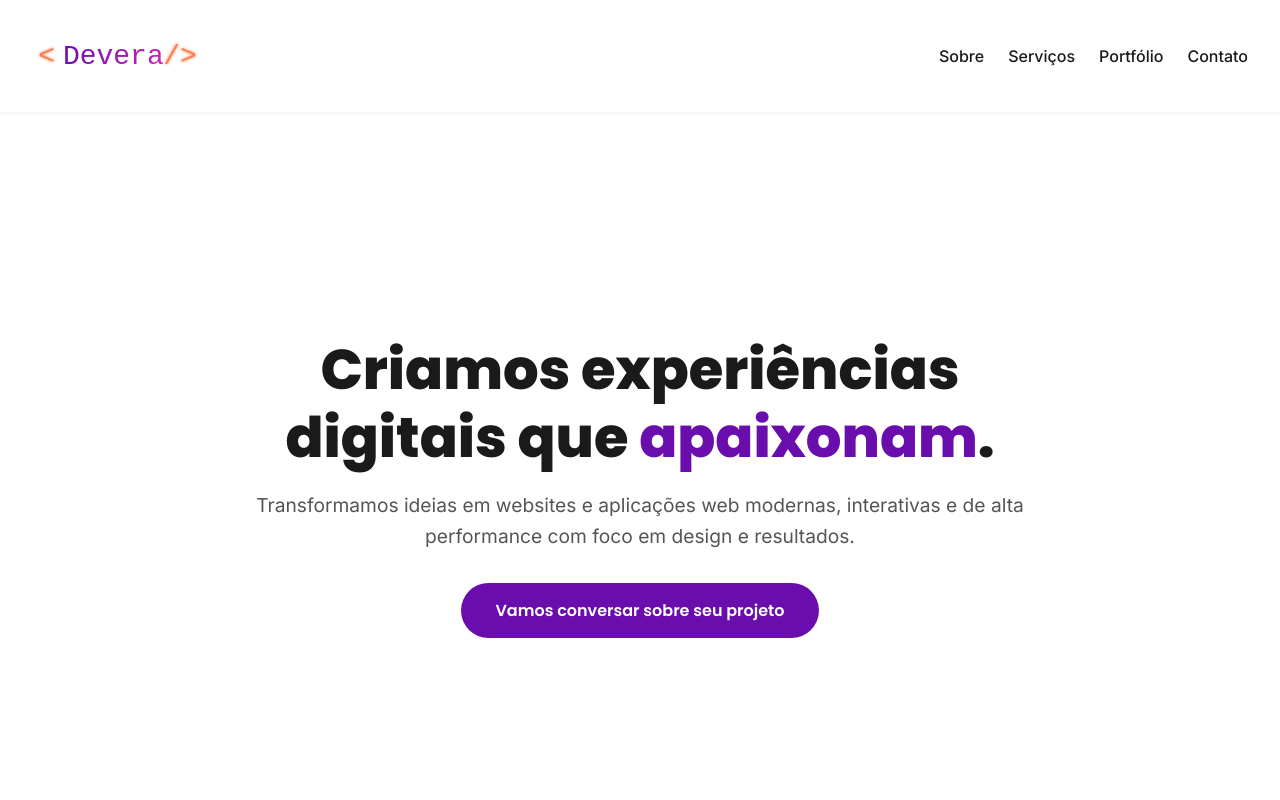
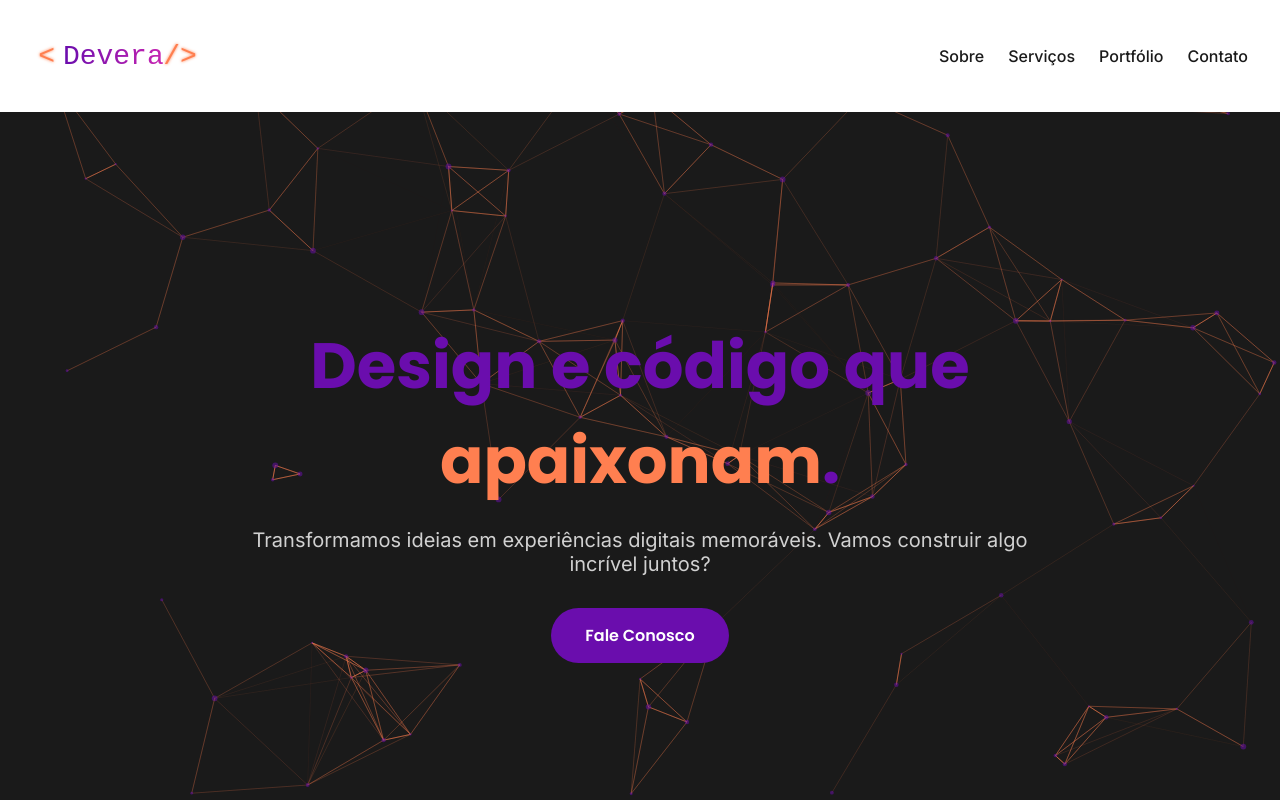
Before and after one commit to MatheusDevb/devera-site, a React (Vite) app: page / in a window 1280 px wide. Shown: the top 800 px of the page. Built offline with nearby package versions, Linux system fonts and the light colour scheme.

Commit message:
update hero section

```diff
--- a/package.json
+++ b/package.json
@@ -15,7 +15,9 @@
     "react-dom": "^19.2.0",
     "react-helmet-async": "^2.0.5",
     "react-icons": "^5.5.0",
-    "react-router-dom": "^7.9.5"
+    "react-router-dom": "^7.9.5",
+    "react-tsparticles": "^2.12.2",
+    "tsparticles-slim": "^2.12.0"
   },
   "devDependencies": {
     "@eslint/js": "^9.39.1",
--- a/src/components/Footer.module.css
+++ b/src/components/Footer.module.css
@@ -1,37 +1,45 @@
-/* src/components/Footer.module.css */
-
 .footer {
-  background-color: var(--dark-gray); /* Fundo escuro para contraste */
-  color: var(--light-gray); /* Texto claro */
-  padding: 2rem;
-  margin-top: 4rem; /* Empurra o rodapé para baixo, criando um espaço do conteúdo acima */
+  background-color: var(--dark-gray);
+  color: var(--white);
+  padding: 1rem 2rem;
+  text-align: center;
+  position: relative;
+  z-index: 10;
 }
 
 .footerContent {
-  max-width: 1200px; /* Limita a largura do conteúdo para melhor legibilidade em telas grandes */
-  margin: 0 auto; /* Centraliza o conteúdo */
+  max-width: 1200px;
+  margin: 0 auto;
   display: flex;
-  justify-content: space-between;
+  flex-direction: column;
   align-items: center;
-  flex-wrap: wrap; /* Permite que os itens quebrem para a linha de baixo em telas pequenas */
-  gap: 1rem;
+  gap: 1.5rem;
 }
 
-.footerContent p {
-  margin: 0;
-  font-size: 0.9rem;
+.footerLogo {
+  font-size: 1.5rem;
+  font-weight: 700;
 }
 
-.socialLinks {
+.footerLinks {
+  list-style: none;
+  padding: 0;
+  margin: 0;
   display: flex;
-  gap: 1rem;
+  gap: 1.5rem;
 }
 
-.socialLinks a {
-  color: var(--light-gray);
-  transition: color 0.2s ease-in-out;
+.footerLinks a {
+  color: var(--white);
+  text-decoration: none;
+  transition: color 0.2s ease;
 }
 
-.socialLinks a:hover {
-  color: var(--orange); /* Efeito hover laranja, mantendo a consistência */
+.footerLinks a:hover {
+  color: var(--orange);
 }
+
+.copyright {
+  font-size: 0.9rem;
+  color: rgba(255, 255, 255, 0.7);
+}
--- a/src/components/Hero.jsx
+++ b/src/components/Hero.jsx
@@ -1,23 +1,28 @@
 // src/components/Hero.jsx
 import styles from "./Hero.module.css";
-import Button from "./Button.jsx"; // 1. Importe o componente Button
+import Button from "./Button.jsx";
+import ParticlesBackground from "./ParticlesBackground.jsx"; // 1. Importe o componente
 
 function Hero() {
   return (
-    <section className={styles.hero}>
+    <section className={styles.heroSection}>
+      {/* 2. Adicione o componente de partículas */}
+      <div className={styles.particlesContainer}>
+        <ParticlesBackground />
+      </div>
+
+      {/* 3. O conteúdo fica por cima */}
       <div className={styles.heroContent}>
-        <h1 className={styles.title}>
-          Criamos experiências digitais que{" "}
+        <h1>
+          Design e código que{" "}
           <span className={styles.highlight}>apaixonam</span>.
         </h1>
-        <p className={styles.subtitle}>
-          Transformamos ideias em websites e aplicações web modernas,
-          interativas e de alta performance com foco em design e resultados.
+        <p>
+          Transformamos ideias em experiências digitais memoráveis. Vamos
+          construir algo incrível juntos?
         </p>
-
-        {/* 2. Substitua o <a> antigo pelo componente Button */}
         <Button to="/contato" variant="primary">
-          Vamos conversar sobre seu projeto
+          Fale Conosco
         </Button>
       </div>
     </section>
--- a/src/components/Hero.module.css
+++ b/src/components/Hero.module.css
@@ -1,5 +1,3 @@
-/* src/components/Hero.module.css */
-
 /* Animação de fade-in */
 @keyframes fadeIn {
   from {
@@ -12,45 +10,53 @@
   }
 }
 
-/* Container principal da seção */
-.hero {
+.heroSection {
+  position: relative; /* Essencial para o posicionamento do fundo */
   display: flex;
   align-items: center;
   justify-content: center;
-  min-height: 80vh; /* Ocupa 80% da altura da tela */
+  min-height: 80vh; /* Altura da seção */
   padding: 2rem;
   text-align: center;
+  overflow: hidden; /* Garante que nada vaze para fora da seção */
 }
 
-.heroContent {
-  max-width: 800px;
-  /* Aplica a animação a todo o conteúdo */
-  animation: fadeIn 1s ease-out;
+/*
+  Container para as partículas.
+  Ele fica posicionado no fundo, ocupando todo o espaço da seção.
+*/
+.particlesContainer {
+  position: absolute;
+  top: 0;
+  left: 0;
+  width: 100%;
+  height: 100%;
+  z-index: 0;
 }
 
-/* Título principal */
-.title {
-  font-size: 3.5rem; /* Tamanho grande para impacto */
-  font-weight: 800;
-  line-height: 1.2;
-  margin-bottom: 1rem;
-  color: var(--dark-gray); /* Usamos o cinza escuro para o título principal */
+/*
+  Container para o conteúdo de texto.
+  Precisa de um z-index maior para ficar na frente das partículas.
+*/
+.heroContent {
+  position: relative;
+  z-index: 1;
+  max-width: 800px;
+  color: var(--white); /* Garante que o texto seja branco */
 }
 
-/* Destaque para a palavra "apaixonam" */
-.highlight {
-  color: var(--purple); /* A palavra-chave ganha a cor da marca */
+.heroContent h1 {
+  font-size: 4rem; /* Ajuste o tamanho conforme necessário */
+  font-family: var(--font-primary);
+  margin-bottom: 1rem;
 }
 
-/* Subtítulo */
-.subtitle {
-  font-size: 1.2rem;
-  line-height: 1.6;
-  margin-bottom: 2rem;
-  color: #555; /* Um cinza um pouco mais suave */
+.highlight {
+  color: var(--orange);
 }
 
-.ctaButton:hover {
-  transform: translateY(-3px); /* Efeito de "levantar" ao passar o mouse */
-  box-shadow: 0 10px 20px rgba(106, 13, 173, 0.2); /* Sombra roxa sutil */
+.heroContent p {
+  font-size: 1.25rem;
+  color: rgba(255, 255, 255, 0.8);
+  margin-bottom: 2rem;
 }
--- /dev/null
+++ b/src/components/ParticlesBackground.jsx
@@ -0,0 +1,88 @@
+// src/components/ParticlesBackground.jsx
+import Particles from "react-tsparticles";
+import { loadSlim } from "tsparticles-slim"; // Importa o motor slim
+import { useMemo } from "react";
+
+// Esta função será passada como uma propriedade para o componente Particles
+const particlesInit = async (engine) => {
+  await loadSlim(engine);
+};
+
+function ParticlesBackground() {
+  // As opções de configuração são as mesmas de antes
+  const particleOptions = useMemo(
+    () => ({
+      background: {
+        color: {
+          value: "#1A1A1A",
+        },
+      },
+      fpsLimit: 120,
+      interactivity: {
+        events: {
+          onHover: {
+            enable: true,
+            mode: "repulse",
+          },
+          resize: true,
+        },
+        modes: {
+          repulse: {
+            distance: 80,
+            duration: 0.4,
+          },
+        },
+      },
+      particles: {
+        color: {
+          value: "#6A0DAD",
+        },
+        links: {
+          color: "#FF7F50",
+          distance: 150,
+          enable: true,
+          opacity: 0.5,
+          width: 1,
+        },
+        move: {
+          direction: "none",
+          enable: true,
+          outModes: {
+            default: "bounce",
+          },
+          random: false,
+          speed: 1,
+          straight: false,
+        },
+        number: {
+          density: {
+            enable: true,
+            area: 800,
+          },
+          value: 80,
+        },
+        opacity: {
+          value: 0.5,
+        },
+        shape: {
+          type: "circle",
+        },
+        size: {
+          value: { min: 1, max: 3 },
+        },
+      },
+      detectRetina: true,
+    }),
+    []
+  );
+
+  return (
+    <Particles
+      id="tsparticles"
+      init={particlesInit} // Passamos a função de inicialização aqui
+      options={particleOptions}
+    />
+  );
+}
+
+export default ParticlesBackground;
--- a/src/pages/Contato.jsx
+++ b/src/pages/Contato.jsx
@@ -90,7 +90,7 @@ function Contato() {
             <div className={styles.contactDetails}>
               <div className={styles.detailItem}>
                 <FiMail size={20} />
-                <span>seu.email@devera.com</span>
+                <span>devera.contato@gmail.com</span>
               </div>
               <div className={styles.detailItem}>
                 <FiMapPin size={20} />
--- a/src/pages/Sobre.jsx
+++ b/src/pages/Sobre.jsx
@@ -39,7 +39,7 @@ function Sobre() {
             <h1>Mais que uma agência, um parceiro de tecnologia.</h1>
             <p>
               A Devéra nasceu da paixão por transformar ideias em realidade
-              digital. Eu sou [Seu Nome], fundador e desenvolvedor principal.
+              digital. Eu sou Matheus, fundador e desenvolvedor principal.
               Minha missão é ir além do código e construir soluções que não
               apenas funcionem perfeitamente, mas que também encantem e gerem
               resultados reais para o seu negócio.
```
Also changed, not shown: 1 other file (tests, documents, lock files or other folders).
